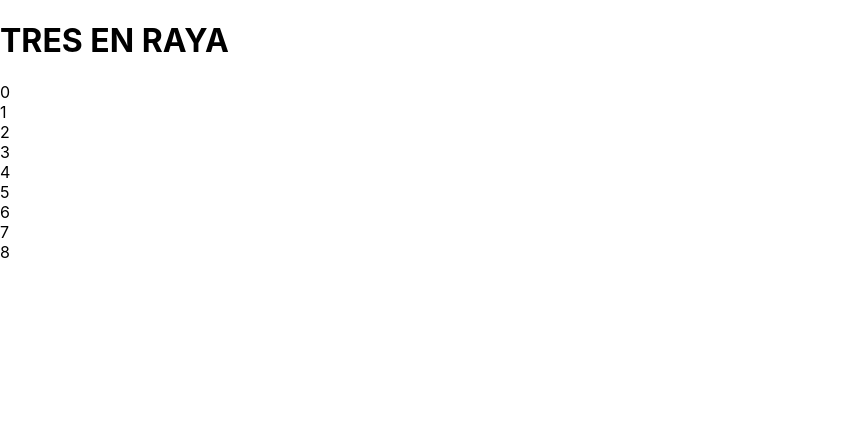
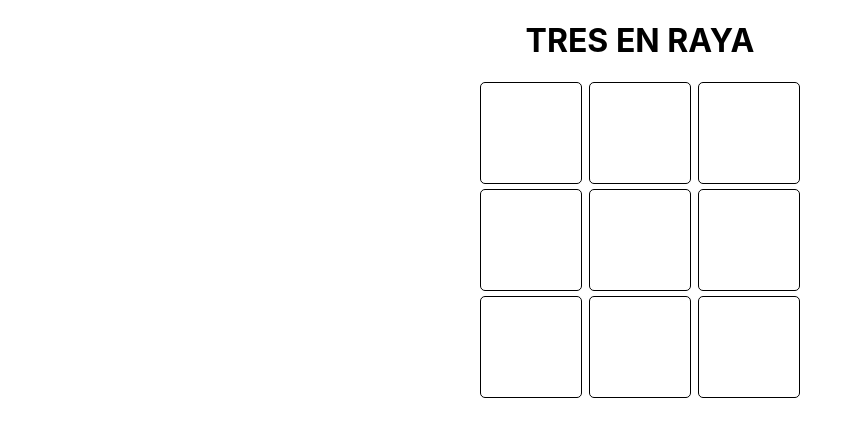
Before and after one commit to f3rnandoleon/tres_en_raya, a React (Create React App) app: page / in a window 1280 px wide. Shown: the top 436 px of the page, without its empty margins (0-863 px from the left). Built offline with nearby package versions, Linux system fonts and the light colour scheme.

Commit message:
diseño tablero

```diff
--- a/src/App.css
+++ b/src/App.css
@@ -1,38 +1,20 @@
-.App {
-  text-align: center;
+.container{
+  display: flex;
+  flex-direction:column;
+  align-items: center;
+
 }
+.juego{
+  display: flex;
+  width:320px;
+  justify-content: space-between;
+  flex-wrap: wrap;
 
-.App-logo {
-  height: 40vmin;
-  pointer-events: none;
 }
-
-@media (prefers-reduced-motion: no-preference) {
-  .App-logo {
-    animation: App-logo-spin infinite 20s linear;
-  }
+.square{
+  min-width: 100px;
+  min-height: 100px;
+  margin-bottom: 5px;
+  border: 1px black solid;
+  border-radius: 5px;
 }
-
-.App-header {
-  background-color: #282c34;
-  min-height: 100vh;
-  display: flex;
-  flex-direction: column;
-  align-items: center;
-  justify-content: center;
-  font-size: calc(10px + 2vmin);
-  color: white;
-}
-
-.App-link {
-  color: #61dafb;
-}
-
-@keyframes App-logo-spin {
-  from {
-    transform: rotate(0deg);
-  }
-  to {
-    transform: rotate(360deg);
-  }
-}
--- a/src/App.js
+++ b/src/App.js
@@ -1,3 +1,4 @@
+import './App.css'
 const TURNS = {
   X: 'x',
   O: 'o'
@@ -24,7 +25,7 @@ function App() {
                 key={index}
                 index={index}
               >
-                {index}
+
               </Square>
             )
           })
```
